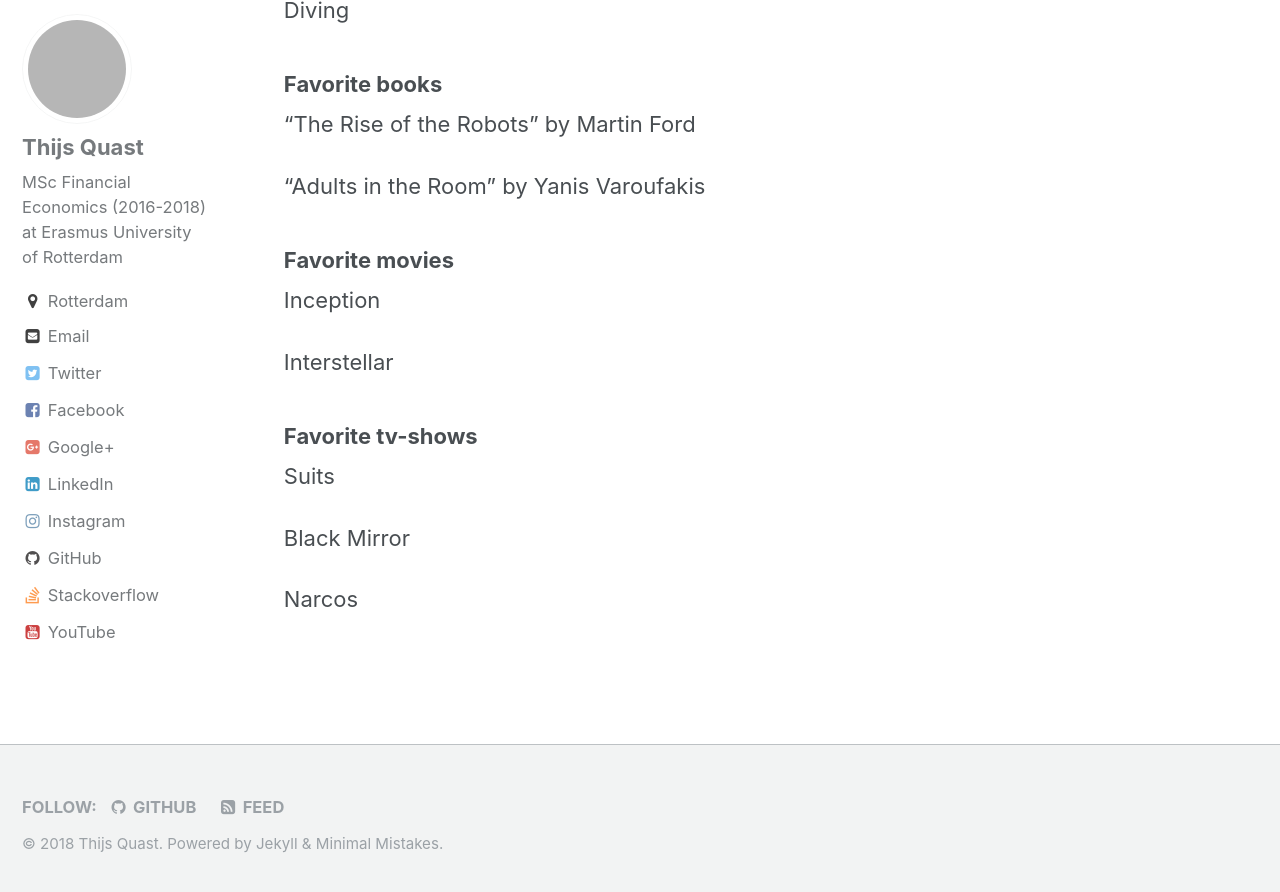
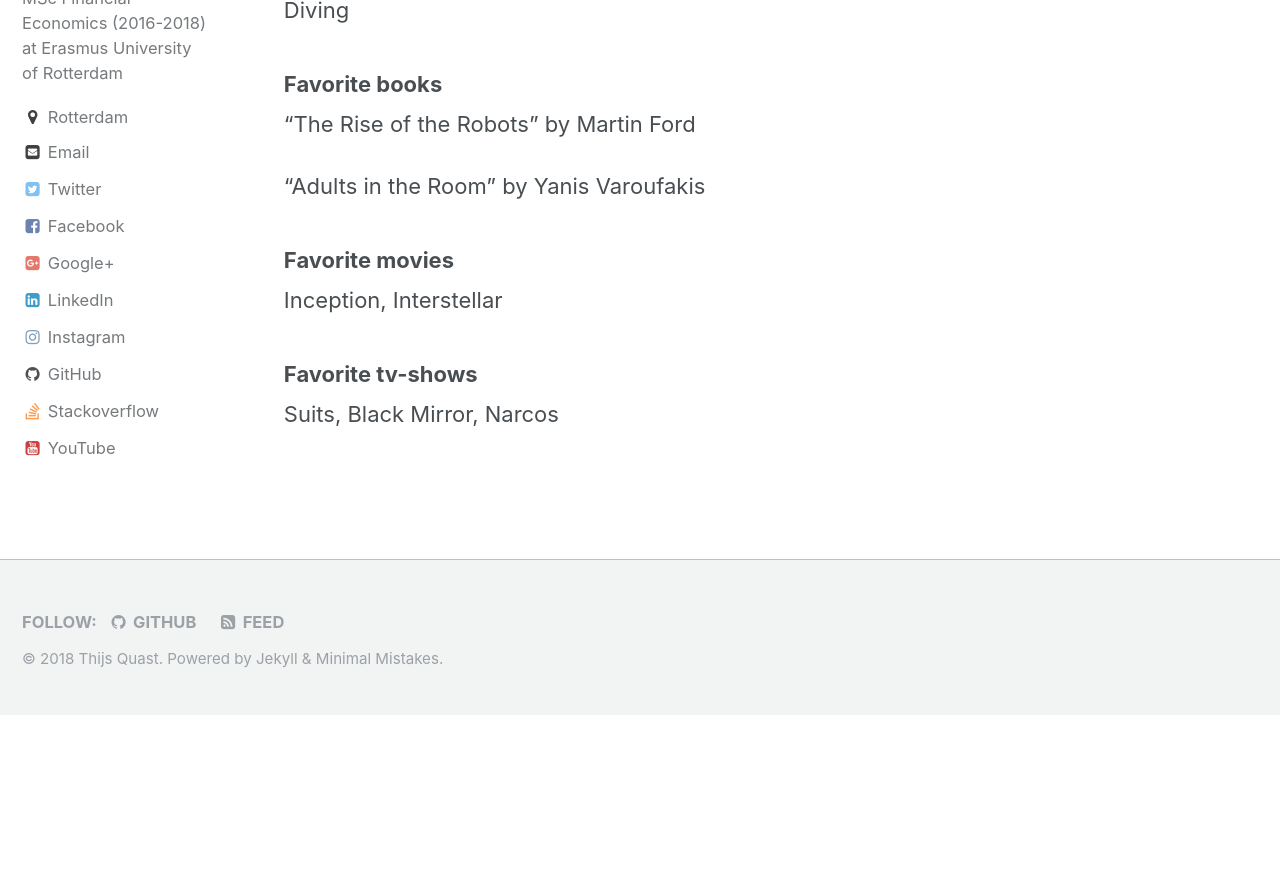
Before and after one commit to Thijsq/thijsq.github.io, a Jekyll site: the page built from _pages/about.md, in a window 1280 px wide and 900 px high, scrolled down 510 px. Shown: the top 892 px of the window. Built offline with Jekyll 4.4.1, drawn with Linux system fonts in a browser that asks for light colours; after the commit the page ends 1225 px from its top, so only the background shows below that; grey boxes are pictures that could not be loaded.

```diff
--- a/_pages/about.md
+++ b/_pages/about.md
@@ -18,13 +18,7 @@ Running, Football, Hockey, Golf, Squash, Skiing, Snowboarding, Sailing, Diving
 "Adults in the Room" by Yanis Varoufakis
 
 ### Favorite movies
-Inception
-
-Interstellar
+Inception, Interstellar
 
 ### Favorite tv-shows
-Suits
-
-Black Mirror
-
-Narcos
+Suits, Black Mirror, Narcos
```
